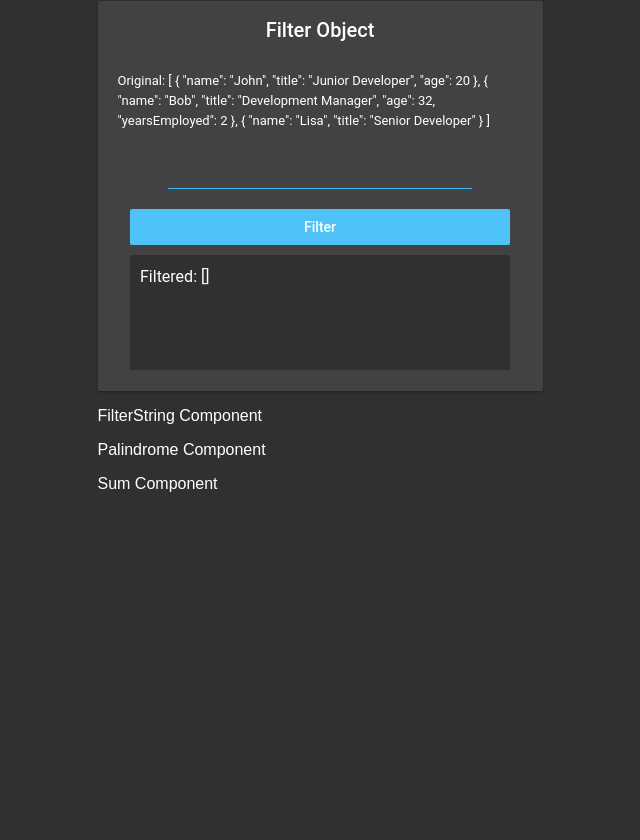
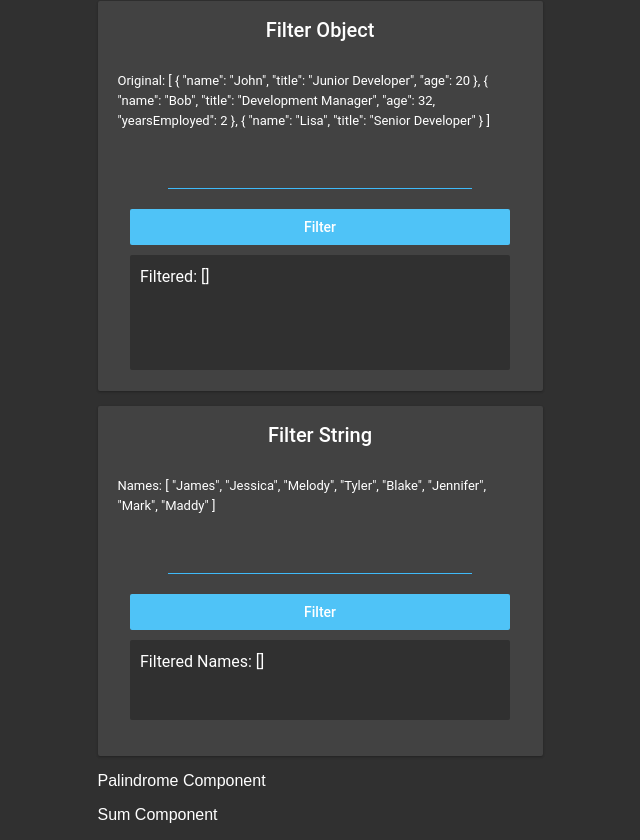
Before and after one commit to boomcamp/react-1, a React (Create React App) app: page / in a window 1280 px wide. Shown: the part 299-1139 px from the top of the page, without its empty margins (320-960 px from the left). Before the commit the page ends 808 px from the top, so only its background shows below. Built offline with nearby package versions, Linux system fonts and the light colour scheme.

Commit message:
Step 5 Done

```diff
--- a/src/components/Topics/FilterString.js
+++ b/src/components/Topics/FilterString.js
@@ -1,8 +1,39 @@
-import React from 'react';
+import React, {useState} from 'react';
 
 function FilterString(){
+  const [names, setNames] = useState([
+    'James',
+    'Jessica',
+    'Melody',
+    'Tyler',
+    'Blake',
+    'Jennifer',
+    'Mark',
+    'Maddy',
+  ]);
+  const [userInput, setUserInput] = useState('');
+  const [filteredNames, setFilteredNames] = useState([]);
+
+  function filterNames(input) {
+    setFilteredNames(
+      names.filter(name => name.includes(input))
+    )
+  }
+
   return (
-    <p> FilterString Component </p>
+    <div className="puzzleBox filterStringPB">
+      <h4>Filter String</h4>
+      <span className="puzzleText">
+        {' '}
+        Names: {JSON.stringify(names, null, 10)}{' '}
+      </span>
+      <input className="inputLine" onChange={e => setUserInput(e.target.value)}/>
+      <button className="confirmationButton" onClick={() => filterNames(userInput)}>Filter</button>
+      <span className="resultsBox filterStringRB">
+        {' '}
+        Filtered Names: {JSON.stringify(filteredNames, null, 10)}{' '}
+      </span>
+    </div>
   )
 }
 
```
